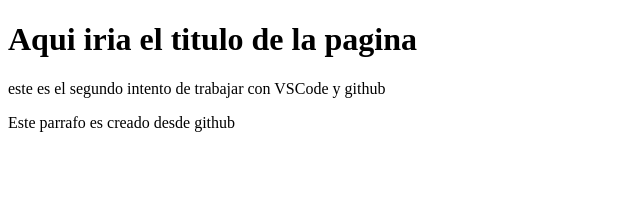
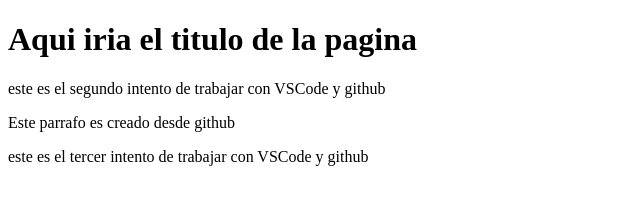
Before and after one commit to fransego/proyecto-web-empresa-c, a plain HTML site: page index.html in a window 1280 px wide. Shown: the whole page, without its empty margins (0-640 px from the left). Drawn offline with Linux system fonts and the light colour scheme.

Commit message:
Tercer cambio para desde local

```diff
--- a/index.html
+++ b/index.html
@@ -10,5 +10,6 @@
     <h1>Aqui iria el titulo de la pagina</h1>
     <p>este es el segundo intento de trabajar con VSCode y github</p>
     <p>Este parrafo es creado desde github </p>
+    <p>este es el tercer intento de trabajar con VSCode y github</p>
 </body>
 </html>
```
